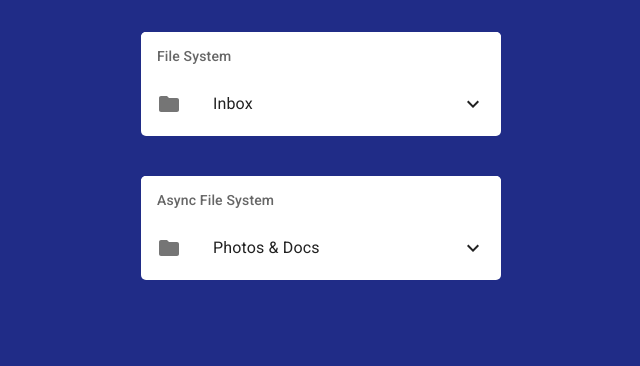
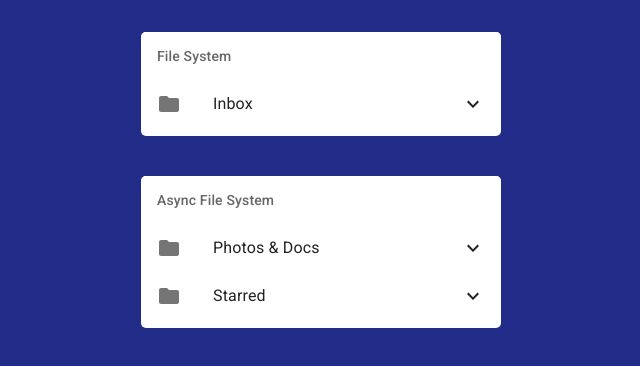
Before and after one commit to glekner/mui-list, a React (Create React App) app: page / in a window 1280 px wide. Shown: the top 366 px of the page, without its empty margins (223-863 px from the left). Built offline with nearby package versions, Linux system fonts and the light colour scheme.

Commit message:
cleanup 1

```diff
--- a/src/components/Async/AsyncGenericList.tsx
+++ b/src/components/AsyncGenericList.tsx
@@ -1,7 +1,7 @@
 import * as React from "react";
 import ListSubheader from "@mui/material/ListSubheader";
 import List, { ListProps } from "@mui/material/List";
-import { GenericListItem } from "../GenericList";
+import { GenericListItem } from "./GenericList";
 
 export type AsyncListItem<T> = GenericListItem<
   T & {
--- a/src/components/examples/AsyncFileSystemExample.tsx
+++ b/src/components/examples/AsyncFileSystemExample.tsx
@@ -1,5 +1,5 @@
 import React from "react";
-import { AsyncGenericList } from "../Async/AsyncGenericList";
+import { AsyncGenericList } from "../AsyncGenericList";
 import {
   AsyncFileSystemItem,
   AsyncFileSystemItemType,
@@ -30,6 +30,15 @@ const items: AsyncFileSystemItemType[] = [
       },
     ],
   },
+  {
+    name: "Starred",
+    url: "starred",
+    filetype: "dir",
+    descendants: [
+      { name: "Starred 1", descendants: [], url: "1", filetype: "png" },
+      { name: "Starred 2", descendants: [], url: "2", filetype: "doc" },
+    ],
+  },
 ];
 
 export const AsyncFileSystemListExample: React.FC = () => {
--- a/src/components/examples/AsyncFileSystemItem.tsx
+++ b/src/components/examples/AsyncFileSystemItem.tsx
@@ -14,7 +14,7 @@ import ArticleIcon from "@mui/icons-material/Article";
 import Collapse from "@mui/material/Collapse";
 import FolderIcon from "@mui/icons-material/Folder";
 import InsertDriveFileIcon from "@mui/icons-material/InsertDriveFile";
-import { AsyncListItem } from "../Async/AsyncGenericList";
+import { AsyncListItem } from "../AsyncGenericList";
 import { useFetch } from "../../hooks/useFetch";
 
 type FileType = "png" | "doc" | "dir";
@@ -36,6 +36,7 @@ const fakeFetch = async (
 export const AsyncFileSystemItem: React.FC<AsyncFileSystemItemType> = (
   item
 ) => {
+  const isFolder = item.descendants && item.descendants.length > 0;
   const [open, setOpen] = React.useState(false);
   const [data, isLoading, error] = useFetch<AsyncFileSystemItemType>(
     item,
@@ -44,7 +45,6 @@ export const AsyncFileSystemItem: React.FC<AsyncFileSystemItemType> = (
       skip: !item.descendants || !open,
     }
   );
-  const isFolder = item.descendants && item.descendants.length > 0;
 
   const handleClick = () => {
     if (isFolder) {
```
